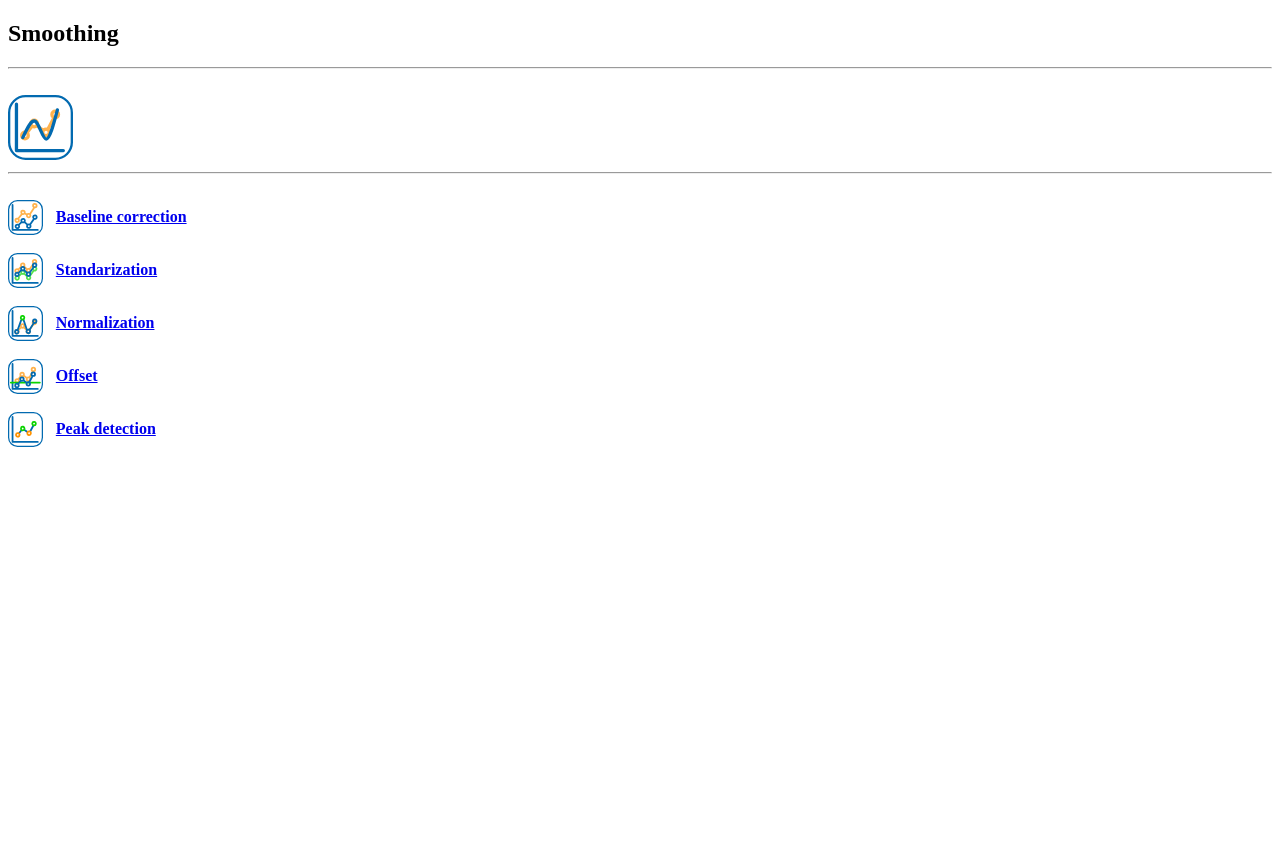
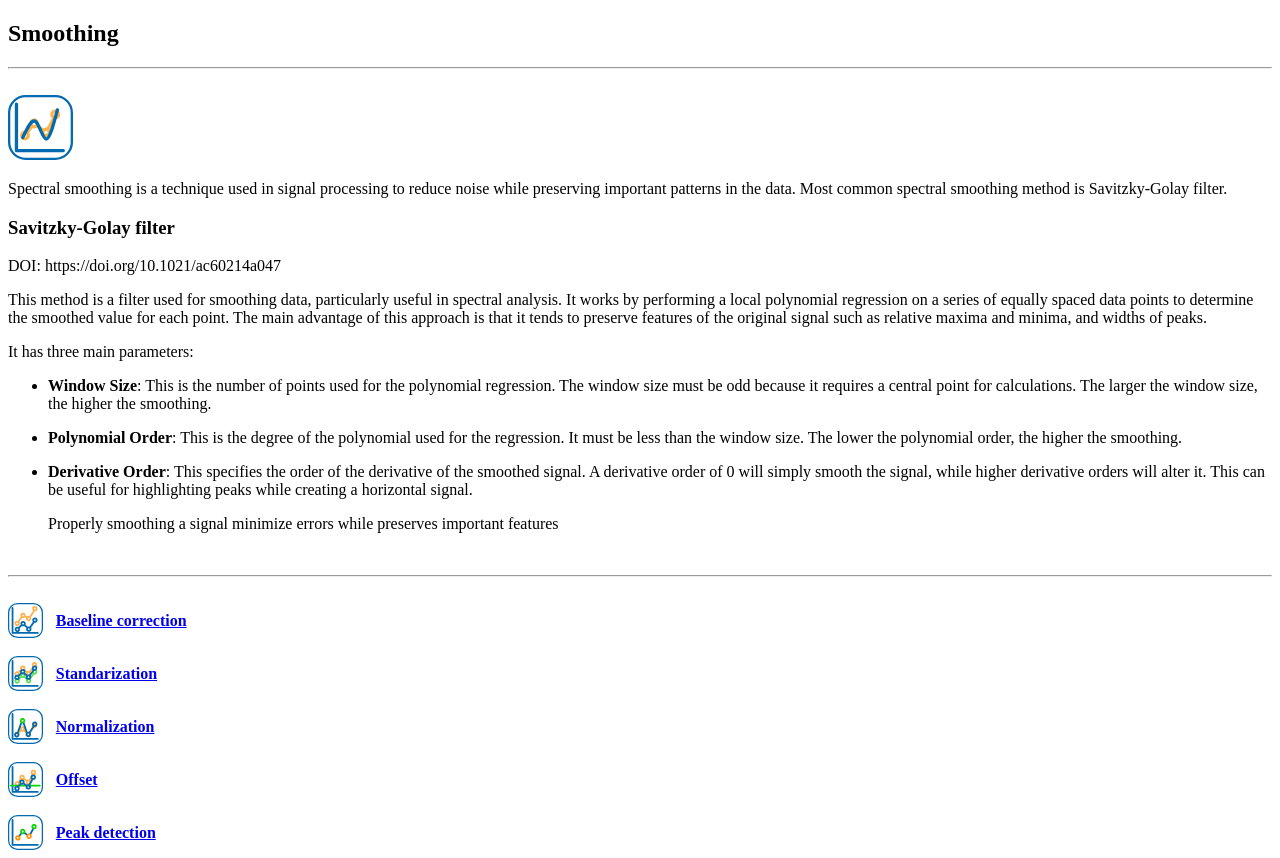
Before and after one commit to SFTechnologies/spectrify-docs, a Next.js app: page /preprocessing/smoothing in a window 1280 px wide. Before the commit the page ends 800 px from the top, so only its background shows below. Built offline with nearby package versions, Linux system fonts and the light colour scheme.

Commit message:
smooth-text

```diff
--- a/pages/preprocessing/smoothing.mdx
+++ b/pages/preprocessing/smoothing.mdx
@@ -6,6 +6,25 @@ export const imagePath = "/images/preprocessing/";
 <hr />
 <br />
 <Image src={`${imagePath}smoothing_icon.svg`} alt="smoothing icon" width={65} height={65} />
+
+Spectral smoothing is a technique used in signal processing to reduce noise while preserving important patterns in the data. Most common spectral smoothing method is Savitzky-Golay filter.
+
+### Savitzky-Golay filter
+
+DOI: https://doi.org/10.1021/ac60214a047
+
+This method is a filter used for smoothing data, particularly useful in spectral analysis. It works by performing a local polynomial regression on a series of equally spaced data points to determine the smoothed value for each point. The main advantage of this approach is that it tends to preserve features of the original signal such as relative maxima and minima, and widths of peaks.
+
+It has three main parameters:
+
+- **Window Size**: This is the number of points used for the polynomial regression. The window size must be odd because it requires a central point for calculations. The larger the window size, the higher the smoothing.
+
+- **Polynomial Order**: This is the degree of the polynomial used for the regression. It must be less than the window size. The lower the polynomial order, the higher the smoothing.
+
+- **Derivative Order**: This specifies the order of the derivative of the smoothed signal. A derivative order of 0 will simply smooth the signal, while higher derivative orders will alter it. This can be useful for highlighting peaks while creating a horizontal signal.
+
+> Properly smoothing a signal minimize errors while preserves important features
+>
 
 <br />
 <hr />
```
